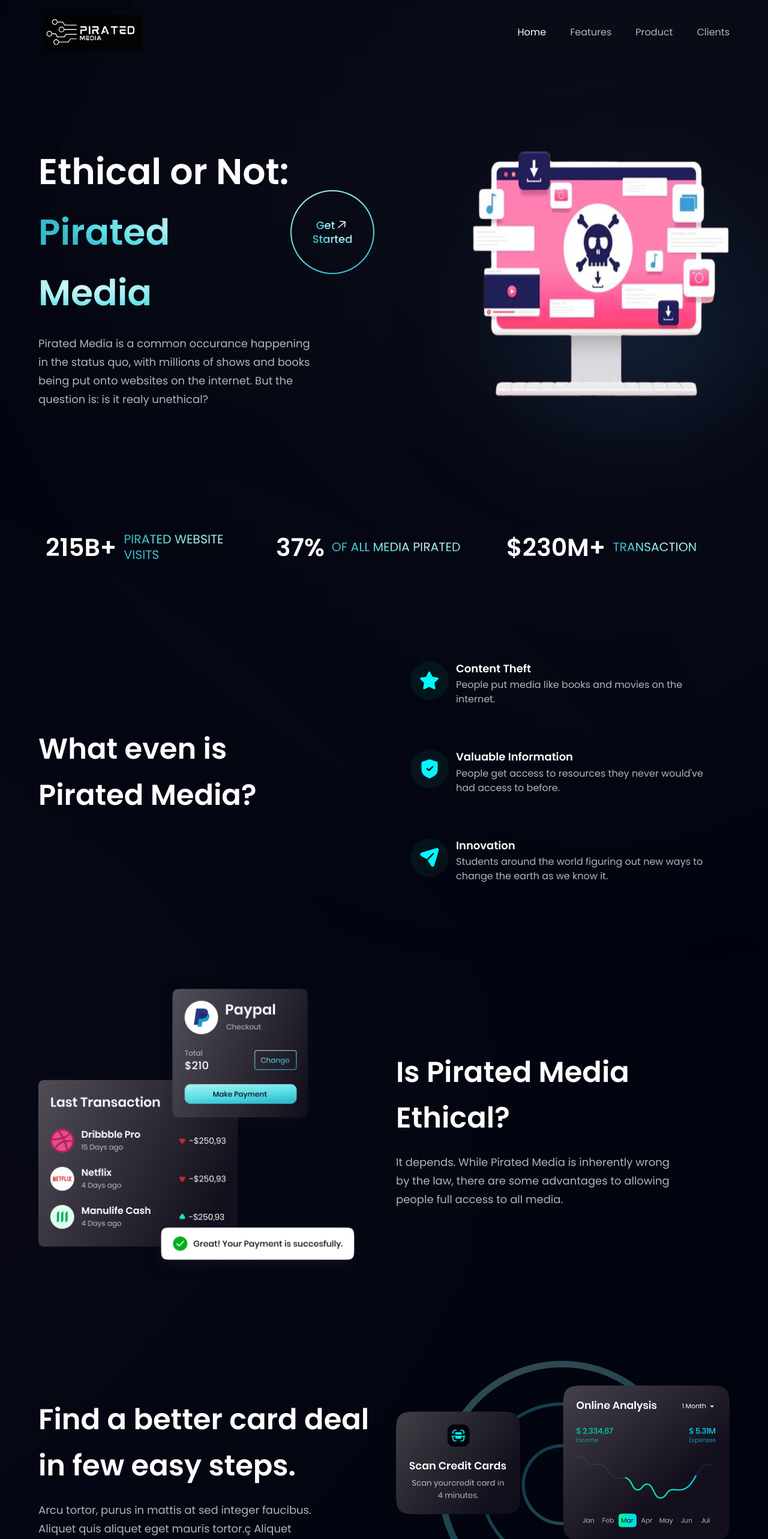
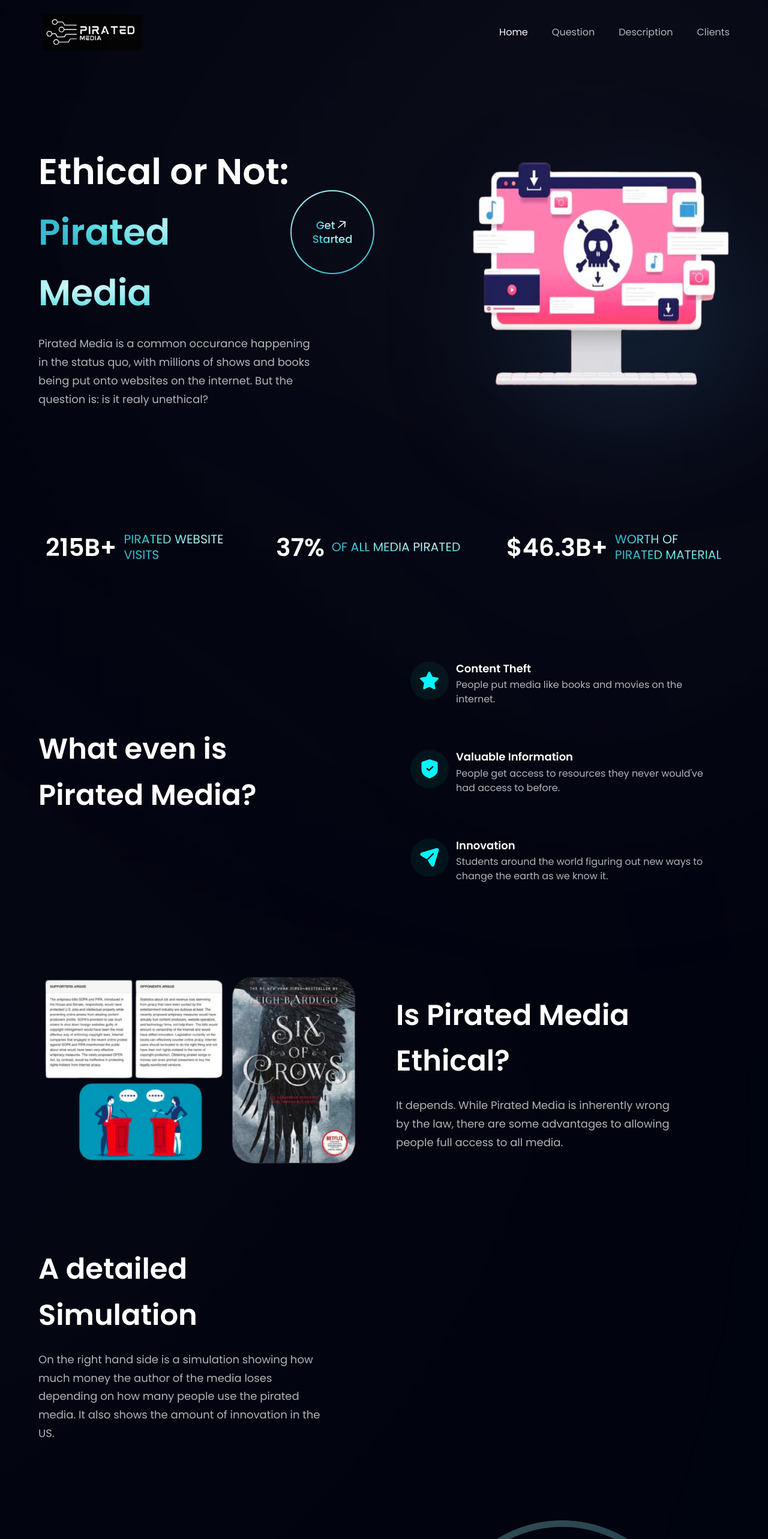
Before and after one commit to chickfilaman51/bq-piratedmedia, a React (Vite) app: page / in a window 1280 px wide. Shown: the top 2566 px of the page at 60% size. Built offline with nearby package versions, Linux system fonts and the light colour scheme.

Commit message:
added simulations lide

```diff
--- a/index.html
+++ b/index.html
@@ -5,7 +5,7 @@
     <link rel="icon" type="image/svg+xml" href="/hoobank.svg" />
     <meta name="viewport" content="width=device-width, initial-scale=1.0" />
     <meta name="theme-color" content="#000000" />
-    <title>Pirated Mediaa</title>
+    <title>Pirated Media</title>
   </head>
   <body>
     <div id="root"></div>
--- a/src/App.jsx
+++ b/src/App.jsx
@@ -1,5 +1,6 @@
 import styles from "./style";
-import { Billing, Business, CardDeal, Clients, CTA, Footer, Navbar, Stats, Testimonials, HomePage } from "./components";
+import { Description, Question, CardDeal, Clients, CTA, Footer, Navbar, Stats, Testimonials, HomePage, Simulation } from "./components";
+
 
 const App = () => (
   <div className="bg-primary w-full overflow-hidden">
@@ -18,8 +19,9 @@ const App = () => (
     <div className={`bg-primary ${styles.paddingX} ${styles.flexCenter}`}>
       <div className={`${styles.boxWidth}`}>
         <Stats />
-        <Business />
-        <Billing />
+        <Question />
+        <Description />
+        <Simulation />
         <CardDeal />
         <Testimonials />
         <Clients />
--- a/src/assets/index.js
+++ b/src/assets/index.js
@@ -23,6 +23,7 @@ import twitter from "./twitter.svg";
 import people01 from "./people01.png";
 import people02 from "./people02.png";
 import people03 from "./people03.png";
+import sources from "./sources.png";
 
 export {
   airbnb,
@@ -50,4 +51,5 @@ export {
   people01,
   people02,
   people03,
+  sources,
 };
--- a/src/components/Billing.jsx
+++ /dev/null
@@ -1,28 +0,0 @@
-import { apple, bill, google } from "../assets";
-import styles, { layout } from "../style";
-
-const Billing = () => (
-  <section id="product" className={layout.sectionReverse}>
-    <div className={layout.sectionImgReverse}>
-      <img src={bill} alt="billing" className="w-[100%] h-[100%] relative z-[5]" />
-
-      {/* gradient start */}
-      <div className="absolute z-[3] -left-1/2 top-0 w-[50%] h-[50%] rounded-full white__gradient" />
-      <div className="absolute z-[0] w-[50%] h-[50%] -left-1/2 bottom-0 rounded-full pink__gradient" />
-      {/* gradient end */}
-    </div>
-
-    <div className={layout.sectionInfo}>
-      <h2 className={styles.heading2}>
-        Is Pirated Media <br className="sm:block hidden" /> Ethical?
-      </h2>
-      <p className={`${styles.paragraph} max-w-[470px] mt-5`}>
-        It depends. While Pirated Media is inherently wrong by the law, there are some advantages to allowing people full access to all media.
-      </p>
-
-
-    </div>
-  </section>
-);
-
-export default Billing;
--- a/src/components/Business.jsx
+++ /dev/null
@@ -1,40 +0,0 @@
-import { features } from "../constants";
-import styles, { layout } from "../style";
-import Button from "./Button";
-
-const FeatureCard = ({ icon, title, content, index }) => (
-  <div className={`flex flex-row p-6 rounded-[20px] ${index !== features.length - 1 ? "mb-6" : "mb-0"} feature-card`}>
-    <div className={`w-[64px] h-[64px] rounded-full ${styles.flexCenter} bg-dimBlue`}>
-      <img src={icon} alt="star" className="w-[50%] h-[50%] object-contain" />
-    </div>
-    <div className="flex-1 flex flex-col ml-3">
-      <h4 className="font-poppins font-semibold text-white text-[18px] leading-[23.4px] mb-1">
-        {title}
-      </h4>
-      <p className="font-poppins font-normal text-dimWhite text-[16px] leading-[24px]">
-        {content}
-      </p>
-    </div>
-  </div>
-);
-
-const Business = () =>  (
-  <section id="features" className={layout.section}>
-    <div className={layout.sectionInfo}>
-      <h2 id = "intro" className={styles.heading2}>
-        What even is <br className="sm:block hidden" /> Pirated Media?
-      </h2>
-
-
-
-    </div>
-
-    <div className={`${layout.sectionImg} flex-col`}>
-      {features.map((feature, index) => (
-        <FeatureCard key={feature.id} {...feature} index={index} />
-      ))}
-    </div>
-  </section>
-);
-
-export default Business;
--- /dev/null
+++ b/src/components/Description.jsx
@@ -0,0 +1,28 @@
+import { apple, sources, google } from "../assets";
+import styles, { layout } from "../style";
+
+const Description = () => (
+  <section id="description" className={layout.sectionReverse}>
+    <div className={layout.sectionImgReverse}>
+      <img src={sources} alt="sources" className="w-[100%] h-[100%] relative z-[5]" />
+
+      {/* gradient start */}
+      <div className="absolute z-[3] -left-1/2 top-0 w-[50%] h-[50%] rounded-full white__gradient" />
+      <div className="absolute z-[0] w-[50%] h-[50%] -left-1/2 bottom-0 rounded-full pink__gradient" />
+      {/* gradient end */}
+    </div>
+
+    <div className={layout.sectionInfo}>
+      <h2 className={styles.heading2}>
+        Is Pirated Media <br className="sm:block hidden" /> Ethical?
+      </h2>
+      <p className={`${styles.paragraph} max-w-[470px] mt-5`}>
+        It depends. While Pirated Media is inherently wrong by the law, there are some advantages to allowing people full access to all media.
+      </p>
+
+
+    </div>
+  </section>
+);
+
+export default Description;
--- a/src/components/HomePage.jsx
+++ b/src/components/HomePage.jsx
@@ -23,7 +23,7 @@ const HomePage = () => {
       </div>
 
       <div className={`flex-1 flex ${styles.flexCenter} md:my-0 my-20 relative`}>
-        <img src={piratedmedia} alt="billing" className="w-[140%] h-[110%] relative z-[5]" />
+        <img src={piratedmedia} alt="billing" className="w-[140%] h-[100%] relative z-[5]" />
 
         {/* gradient start */}
         <div className="absolute z-[0] w-[40%] h-[35%] top-0 pink__gradient" />
--- /dev/null
+++ b/src/components/Question.jsx
@@ -0,0 +1,39 @@
+import { features } from "../constants";
+import styles, { layout } from "../style";
+
+const FeatureCard = ({ icon, title, content, index }) => (
+  <div className={`flex flex-row p-6 rounded-[20px] ${index !== features.length - 1 ? "mb-6" : "mb-0"} feature-card`}>
+    <div className={`w-[64px] h-[64px] rounded-full ${styles.flexCenter} bg-dimBlue`}>
+      <img src={icon} alt="star" className="w-[50%] h-[50%] object-contain" />
+    </div>
+    <div className="flex-1 flex flex-col ml-3">
+      <h4 className="font-poppins font-semibold text-white text-[18px] leading-[23.4px] mb-1">
+        {title}
+      </h4>
+      <p className="font-poppins font-normal text-dimWhite text-[16px] leading-[24px]">
+        {content}
+      </p>
+    </div>
+  </div>
+);
+
+const Question = () =>  (
+  <section id="question" className={layout.section}>
+    <div className={layout.sectionInfo}>
+      <h2 id = "intro" className={styles.heading2}>
+        What even is <br className="sm:block hidden" /> Pirated Media?
+      </h2>
+
+
+
+    </div>
+
+    <div className={`${layout.sectionImg} flex-col`}>
+      {features.map((feature, index) => (
+        <FeatureCard key={feature.id} {...feature} index={index} />
+      ))}
+    </div>
+  </section>
+);
+
+export default Question;
--- /dev/null
+++ b/src/components/Simulation.jsx
@@ -0,0 +1,20 @@
+import { apple, sources, google } from "../assets";
+import styles, { layout } from "../style";
+
+const Simulation = () => (
+  <section id="simulation" className={layout.sectionReverse}>
+
+    <div className={layout.sectionInfo}>
+      <h2 className={styles.heading2}>
+        A detailed <br className="sm:block hidden" /> Simulation
+      </h2>
+      <p className={`${styles.paragraph} max-w-[470px] mt-5`}>
+        On the right hand side is a simulation showing how much money the author of the media loses depending on how many people use the pirated media. It also shows the amount of innovation in the US.
+      </p>
+
+
+    </div>
+  </section>
+);
+
+export default Simulation;
--- a/src/constants/index.js
+++ b/src/constants/index.js
@@ -6,12 +6,12 @@ export const navLinks = [
     title: "Home",
   },
   {
-    id: "features",
-    title: "Features",
+    id: "question",
+    title: "Question",
   },
   {
-    id: "product",
-    title: "Product",
+    id: "description",
+    title: "Description",
   },
   {
     id: "clients",
@@ -83,8 +83,8 @@ export const stats = [
   },
   {
     id: "stats-3",
-    title: "Transaction",
-    value: "$230M+",
+    title: "Worth of Pirated Material",
+    value: "$46.3B+",
   },
 ];
 
```
Also changed, not shown: src/components/index.js (+6 -4 lines), src/assets/sources.png (added).
